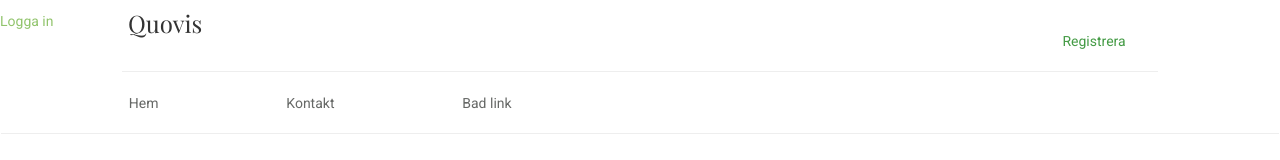
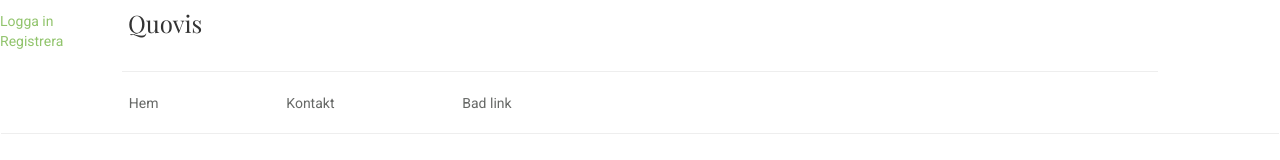
Before and after one commit to rchorngren/quovis, a React (Create React App) app: page / in a window 1280 px wide. Shown: the top 160 px of the page. Built offline with nearby package versions, Linux system fonts and the light colour scheme.

Commit message:
Register
- Added button/link for registration of new user

```diff
--- a/src/App.js
+++ b/src/App.js
@@ -3,6 +3,7 @@ import axios from 'axios';
 import './App.css';
 import { Link } from 'react-router';
 import Login from './Login.js';
+import Register from './Register.js';
 
 
 export default class App extends Component {
@@ -13,7 +14,7 @@ export default class App extends Component {
       <div>
         <h3>Quovis</h3>
         <Login />
-        <Link to="signuplink" className="signin">Registrera</Link>
+        <Register />
 
         <hr className="hr" />
         <div className="navbar">
--- /dev/null
+++ b/src/Register.css
@@ -0,0 +1,30 @@
+
+.register-background {
+    position: fixed;
+    z-index: 1;
+    padding-top: 100px;
+    left: 0;
+    top: 0;
+    width: 100%;
+    height: 100%;
+    overflow: auto;
+    background-color: rgba(0, 100, 0, 0.4);
+    transition: 0.8s;
+}
+
+.login-btn {
+    color: #91c46c;
+    background: none;
+    border: none;
+    padding: 0;
+    font: inherit;
+    cursor: pointer;
+}
+
+.login-btn:focus {
+    outline: 0;
+}
+
+.login-btn:hover {
+    color: #297d7d;
+}
--- /dev/null
+++ b/src/Register.js
@@ -0,0 +1,61 @@
+import React, { Component } from 'react';
+import axios from 'axios';
+import './Register.css';
+
+
+
+export default class Register extends Component {
+    constructor(props) {
+        super(props)
+        this.state = {
+            showRegister: false
+        };
+        this.register = this.register.bind(this);
+        this.displayRegister = this.displayRegister.bind(this);
+    }
+
+
+    displayRegister(e) {
+        e.preventDefault();
+        this.setState({ showRegister: !this.state.showRegister });
+    }
+
+    register(e) {
+        e.preventDefault();
+        var username = this.inputName.value;
+        var password = this.inputPassword.value;
+        var mail = this.inputEmail.value;
+        axios.post(
+            'http://localhost/quovis/src/api/?/user',
+            {
+                user_name: username,
+                user_password: password
+            }
+        ).then((response) => {
+            console.log(response.data);
+
+        });
+
+    }
+    render() {
+        var display = this.state.showRegister ? 'block' : 'none';
+        var style = { display: display };
+        return (
+            <div>
+                <button className='login-btn' onClick={this.displayRegister}>Registrera</button>
+                <div className='register-background' style={style}>
+                    <div className='register-container well' style={style}>
+                        <form action="">
+                            <input ref={node => this.inputName = node} placeholder="Användarnamn" />
+                            <input ref={node => this.inputPassword = node} placeholder="Lösenord"/>
+                            {/*<input ref={node => this.inputConfirmPass = node} placeholder="Bekräfta lösenord"/>*/}
+                            <input ref={node => this.inputMail = node} placeholder="E-mailadress"/>
+                            <button onClick={this.register}>Registrera ny användare</button>
+                            <button onClick={this.displayRegister}>Avbryt</button>
+                        </form>
+                    </div>
+                </div>
+            </div>
+        );
+    };
+};
```
